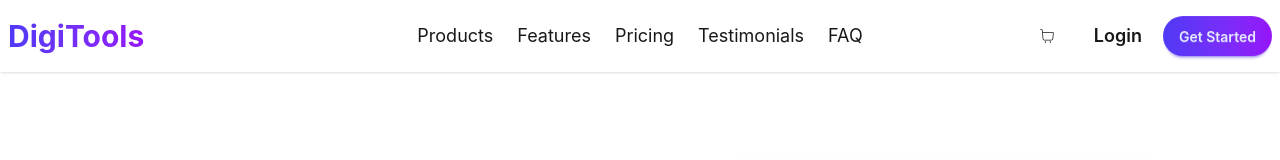
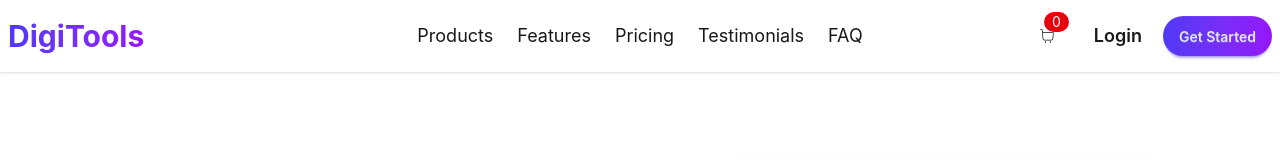
Before and after one commit to asirmahmud2/Assignment_06, a React (Vite) app: page / in a window 1280 px wide. Shown: the top 160 px of the page. Built offline with nearby package versions, Linux system fonts and the light colour scheme.

Commit message:
Basic Functionality

```diff
--- a/src/App.jsx
+++ b/src/App.jsx
@@ -1,4 +1,4 @@
-import { Suspense } from 'react'
+import { Suspense, useState } from 'react'
 import './App.css'
 import Getstarted from './Components/Homepage/Details/Getstarted'
 import Pricing from './Components/Homepage/Details/Pricing'
@@ -14,16 +14,17 @@ const fetchPlayer = async () => {
 
 function App() {
   const productsPromise = fetchPlayer();
+  const [addCart, setaddCart] = useState([]);
 
   return (
     <>
-      <Navbar></Navbar>
+      <Navbar addCart={addCart}></Navbar>
       <Hero></Hero>
       <Rating></Rating>
       <Getstarted></Getstarted>
       <Pricing></Pricing>
       <Suspense>
-        <Products productsPromise={productsPromise}></Products>
+        <Products productsPromise={productsPromise} setaddCart={setaddCart} addCart={addCart}></Products>
       </Suspense>
     </>
   )
--- a/src/Components/Homepage/Navbar/Navbar.jsx
+++ b/src/Components/Homepage/Navbar/Navbar.jsx
@@ -1,7 +1,7 @@
 import React from 'react';
 import { CiShoppingCart } from "react-icons/ci";
 
-const Navbar = () => {
+const Navbar = ({ addCart }) => {
     return (
         <div className="bg-base-100 shadow-sm">
             <div className="container mx-auto navbar">
@@ -32,7 +32,10 @@ const Navbar = () => {
                     </ul>
                 </div>
                 <div className="navbar-end flex items-center gap-1">
-                    <button className='btn btn-ghost text-lg'><CiShoppingCart /></button>
+                    <div className='relative'>
+                        <button className='btn btn-ghost text-lg'><CiShoppingCart /></button>
+                        <span className='bg-red-600 text-white text-sm px-2 rounded-full absolute right-1 -top-1'>{addCart.length}</span>
+                    </div>
                     <button className='btn btn-ghost text-lg'>Login</button>
                     <a className="btn btn-primary rounded-full bg-linear-to-r from-[#4F39F6] to-[#9514FA] border-none">Get Started</a>
                 </div>
--- a/src/Components/Homepage/Products/Card.jsx
+++ b/src/Components/Homepage/Products/Card.jsx
@@ -1,21 +1,26 @@
-import React from 'react';
+import React, { useState } from 'react';
 import { IoIosCheckmark } from "react-icons/io";
 
-const Card = ({ product }) => {
+const Card = ({ product, addCart, setaddCart }) => {
 
-    const badgeDesign = ()=>{
-        if(product.badge=='New')
+    const [isSelected, setIsSelected] = useState(false);
+    const badgeDesign = () => {
+        if (product.badge == 'New')
             return "text-[#0A883E] bg-[#DBFCE7]";
-        else if(product.badge=='Popular')
+        else if (product.badge == 'Popular')
             return "text-blue-400 bg-[#E1E7FF]";
         else
             return "text-[#BB4D00] bg-[#FEF3C6]";
+    }
 
+    const addToCart = () => {
+        setIsSelected(true);
+        setaddCart([...addCart, product]);
     }
     return (
         <div className="card w-full h-full bg-base-100 shadow-sm relative">
             <div className="card-body">
-                <span className={ `badge badge-lg absolute top-3 right-3 rounded-full
+                <span className={`badge badge-lg absolute top-3 right-3 rounded-full
                     ${badgeDesign()}`}>{product.badge}</span>
 
                 <div className=" p-2 rounded-full border-2 border-gray-100 w-fit">
@@ -35,7 +40,13 @@ const Card = ({ product }) => {
                     }
                 </ul>
                 <div className="mt-6">
-                    <button className="btn rounded-full bg-linear-to-r from-[#4F39F6] to-[#9514FA] border-none w-full text-white">Buy Now</button>
+                    <button
+                        onClick={() => addToCart()} disabled={isSelected}
+                        className="btn rounded-full bg-linear-to-r from-[#4F39F6] to-[#9514FA] border-none w-full text-white">
+                        {
+                            isSelected ? "Added To Cart" : "Buy Now"
+                        }
+                    </button>
                 </div>
             </div>
         </div>
--- a/src/Components/Homepage/Products/Products.jsx
+++ b/src/Components/Homepage/Products/Products.jsx
@@ -2,7 +2,7 @@ import React from 'react';
 import { use } from 'react';
 import Card from './Card';
 
-const Products = ({ productsPromise }) => {
+const Products = ({ productsPromise , addCart, setaddCart }) => {
     const products = use(productsPromise);
 
     return (
@@ -18,7 +18,7 @@ const Products = ({ productsPromise }) => {
                             Products
                         </button>
                         <button className="btn px-6 py-2 rounded-full text-gray-700">
-                            Cart (2)
+                            Cart ({addCart.length})
                         </button>
                     </div>
                 </div>
@@ -26,7 +26,7 @@ const Products = ({ productsPromise }) => {
                 <div className='grid grid-cols-1 md:grid-cols-2 lg:grid-cols-3 gap-5 mt-10'>
                     {
                         products.map(product => {
-                            return <Card key={product.price} product={product}></Card>
+                            return <Card key={product.price} product={product} addCart={addCart} setaddCart={setaddCart}></Card>
                         })
                     }
                 </div>
```
